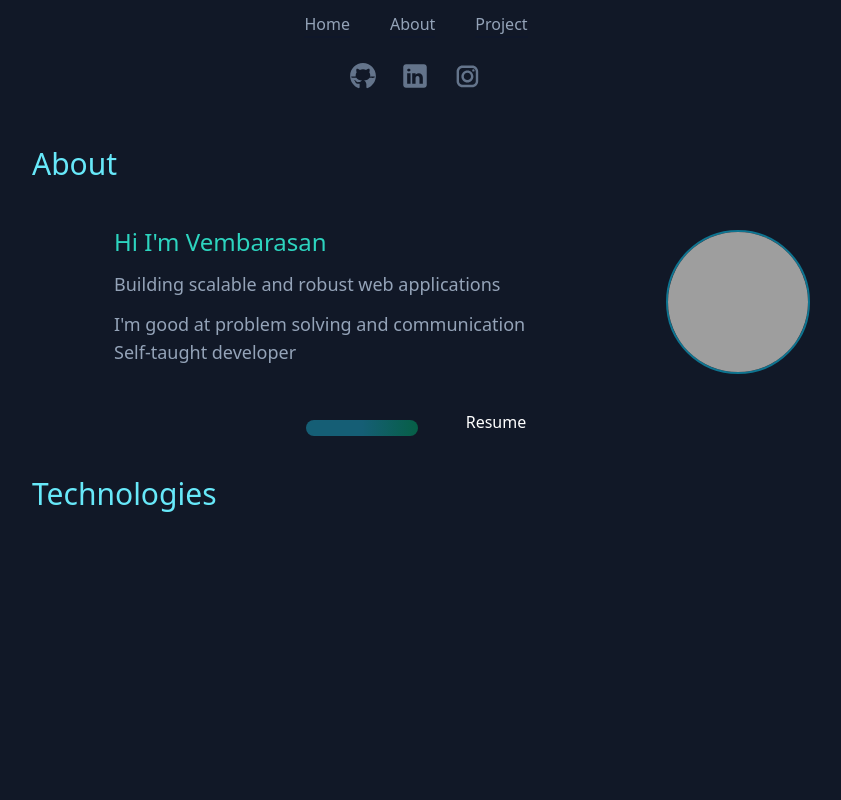
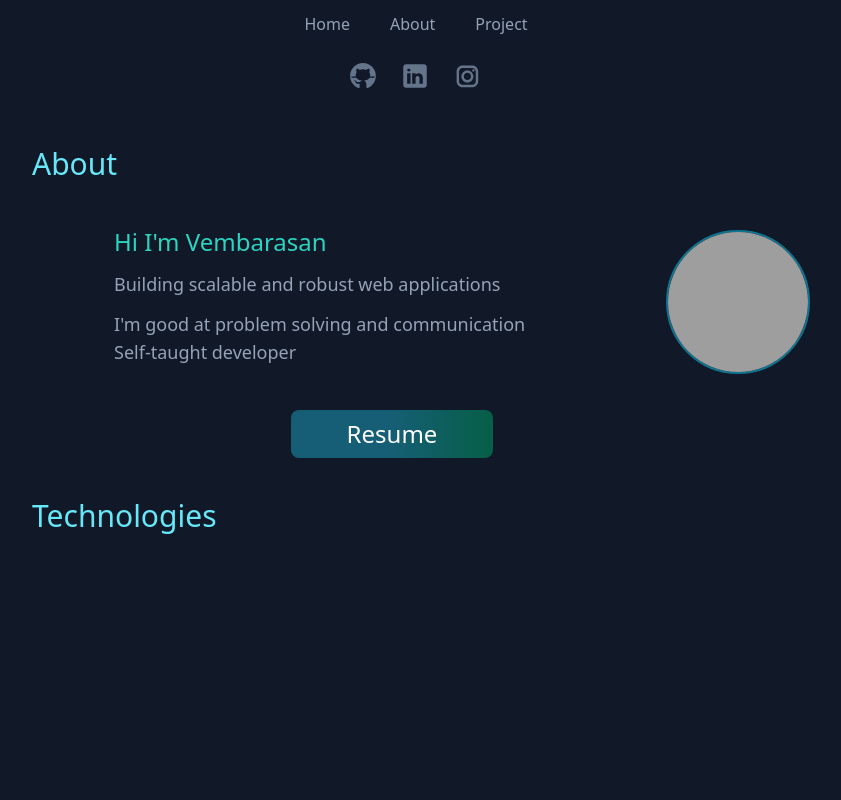
Before and after one commit to vembarasan-c/portfolio, a React (Vite) app: page / in a window 1280 px wide. Shown: the top 800 px of the page, without its empty margins (224-1065 px from the left). Built offline with nearby package versions, Linux system fonts and the light colour scheme; grey boxes are pictures that could not be loaded.

Commit message:
Update Header.jsx

```diff
--- a/src/components/Header.jsx
+++ b/src/components/Header.jsx
@@ -36,8 +36,9 @@ function Header() {
           whileTap={{ scale: [0.8, 1] }}
           className=" mr-12 px-14   py-[8px] lg:text-2xl text-lg  rounded-lg
         bg-gradient-to-r from-cyan-800 from-50% via-steal-500 via-90% to-emerald-800 to-100%" >
+          Resume
         </motion.button>
-          Resume </a>
+          </a>
       </div>
     </header>
   );
```
